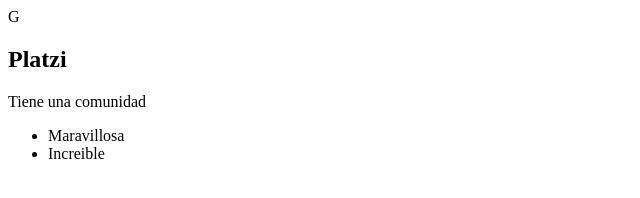
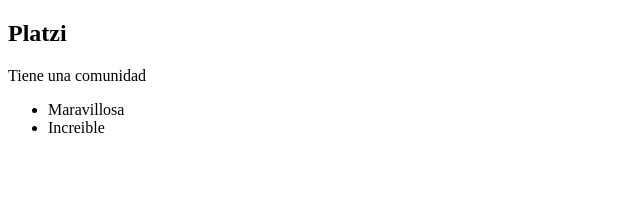
Before and after one commit to fabiantcc1/curso-frontend-developer, a plain HTML site: page index.html in a window 1280 px wide. Shown: the whole page, without its empty margins (0-640 px from the left). Drawn offline with Linux system fonts and the light colour scheme.

```diff
--- a/index.html
+++ b/index.html
@@ -7,7 +7,7 @@
     <title>Document</title>
 </head>
 <body>
-    <section>G
+    <section>
         <h1>Platzi</h1>
         <p>Tiene una comunidad</p>
         <ul>
```
